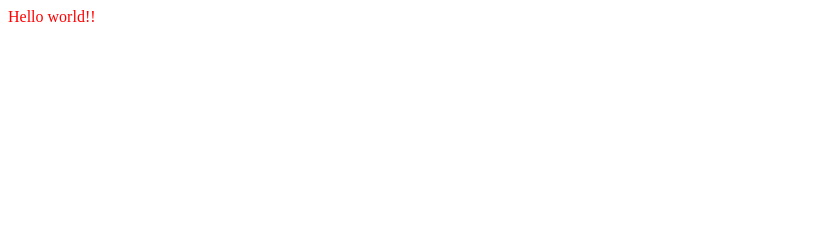
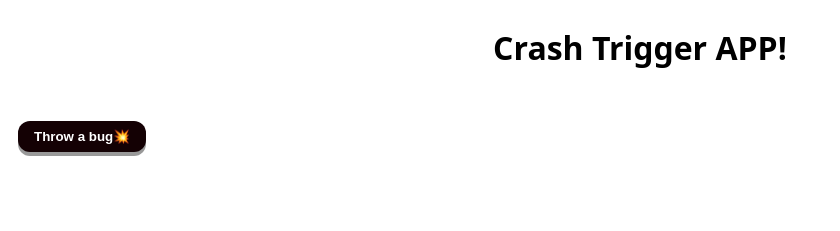
Before and after one commit to tundervirld/crash-trigger-app-static-site, a plain HTML site: page index.html in a window 1280 px wide. Shown: the whole page, without its empty margins (0-840 px from the left). Drawn offline with Linux system fonts and the light colour scheme.

Commit message:
function crash, ui and more

```diff
--- a/index.html
+++ b/index.html
@@ -3,11 +3,27 @@
   <head>
     <meta charset="utf-8">
     <meta name="viewport" content="width=device-width">
-    <title>replit</title>
+    <title>Crash JS App</title>
     <link href="style.css" rel="stylesheet" type="text/css" />
   </head>
   <body>
-    Hello world!!
+
+    <div id="container">
+      <div id="header">
+         <h1 id="hello">Crash Trigger APP!</h1>
+      </div>
+      <div id="body">
+
+        <div class="sample left">
+          <button  id="btn-crash-trigger">Throw a bug💥</button>
+        </div>
+        <div id="msm-section" class="right">
+
+        </div>
+
+      </div>
+    </div>
+
     <script src="script.js"></script>
   </body>
 </html>
--- a/script.js
+++ b/script.js
@@ -0,0 +1,24 @@
+//Counter Crash
+var iter=0;
+window.onload = function() {
+    load();
+};
+
+function load() {
+    const buttonCrashTrigger = document.getElementById('btn-crash-trigger');
+    const divMsmSection = document.getElementById('msm-section');
+
+    buttonCrashTrigger.addEventListener('click', () => {
+        var divText = document.createElement("div");
+        var textContent = 'Crash 💥 '+ iter++;
+        divText.innerHTML = textContent;
+        divMsmSection.appendChild(divText);
+
+        //Calling the function
+        CrashTrigger();
+    });
+}
+
+function CrashTrigger(){
+  throw new Error('Button Thrown Error 💥 Nº'+iter);
+}
--- a/style.css
+++ b/style.css
@@ -1,3 +1,62 @@
-body{
-    color:red;
+html,
+body {
+   margin:0;
+   padding:0;
+   height:100%;
+  background-color: #fff5;
+  font-family: 'Noto Sans', sans-serif;
+  font-size: 16px;
+
 }
+h1 {
+  margin: 1rem;
+  width: 100;
+  text-align: center;
+}
+#container {
+   min-height:100%;
+   position:relative;
+}
+#header {
+   padding:10px;
+}
+#body {
+   padding:10px;
+   padding-bottom:60px;   /* Height of the footer */
+   display: flex;
+   width: 80%;
+}
+.left{
+    width: 70%;
+}
+.right {
+    width: 30%;
+}
+.sample {
+  font-family: 'Noto Sans', sans-serif;
+  font-size: 16px;
+  padding: 8px;
+}
+
+.sample button {
+  background-color: #140104;
+  font-weight: 700;
+  color: white;
+  border: none;
+  outline: none;
+  border-radius: 12px;
+  padding: 8px 16px;
+  margin: 8px 0;
+  box-shadow: 0 4px #999;
+}
+.sample button:hover {
+    background-color:#ccc;
+    color:#fff;
+}
+
+.sample button:active {
+    background-color: #fff;
+    color: #000;
+    box-shadow: 0 5px #666;
+    transform: translateY(1px);
+}
```
